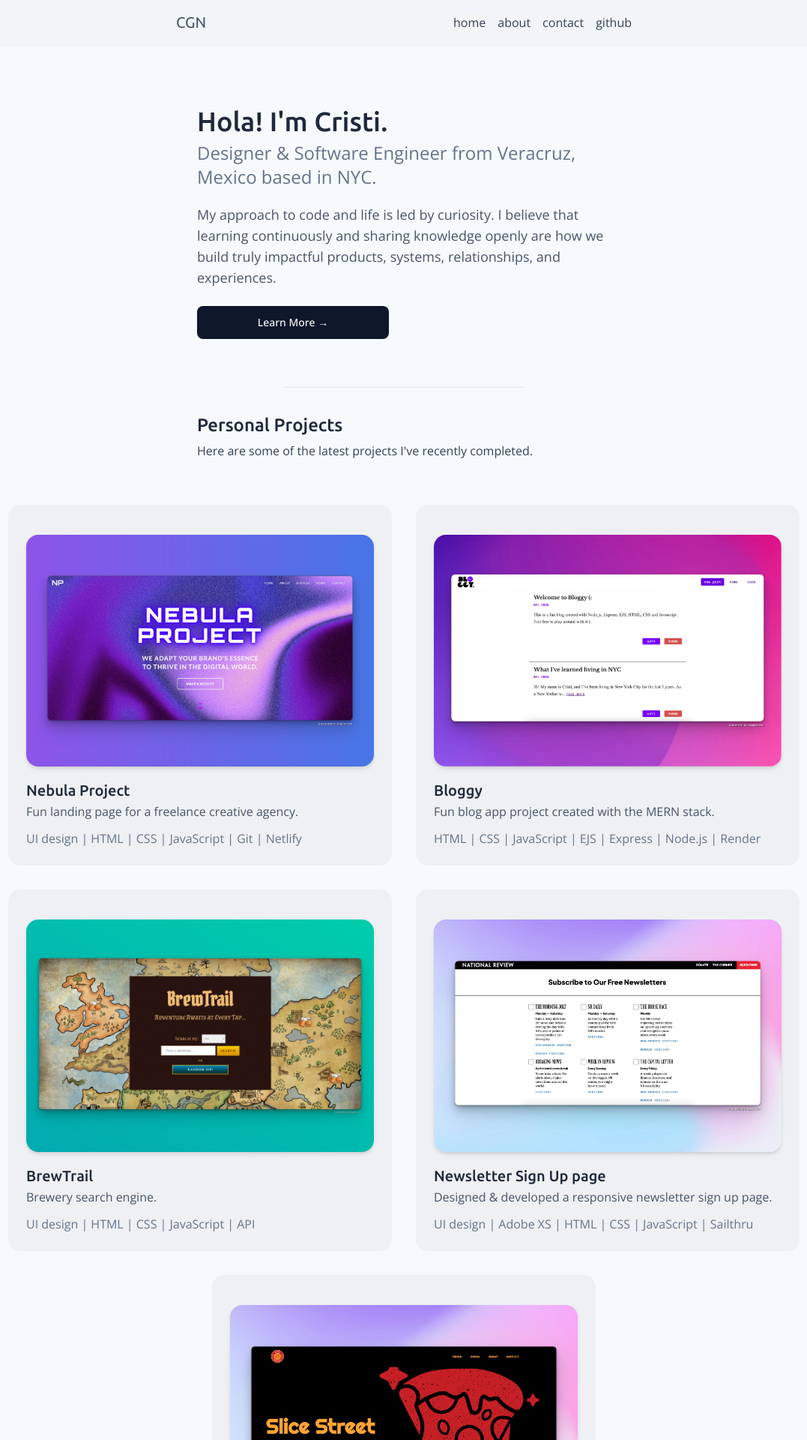
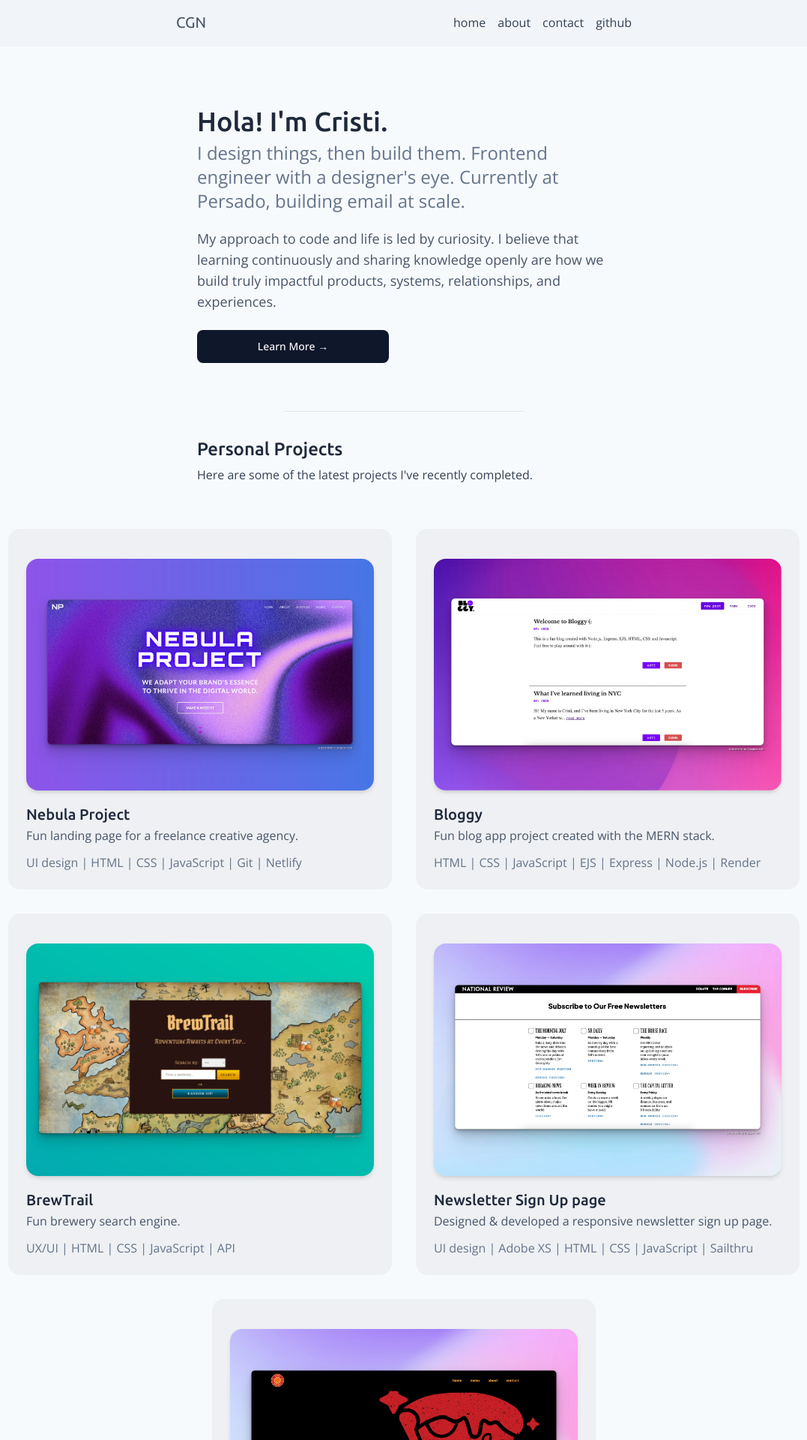
Before and after one commit to justbycris/se-portfolio, a React (Vite) app: page / in a window 1280 px wide. Shown: the top 1920 px of the page at 75% size, without its empty margins (101-1178 px from the left). Built offline with nearby package versions, Linux system fonts and the light colour scheme.

Commit message:
copy-edits

```diff
--- a/index.html
+++ b/index.html
@@ -4,7 +4,7 @@
     <meta charset="UTF-8" />
     <link rel="icon" type="image/svg+xml" href="/src/assets/C-icon.svg" />
     <meta name="viewport" content="width=device-width, initial-scale=1.0" />
-    <title>Cristi GN. | Full Stack Software Engineer</title>
+    <title>Cristi GN. | Designer & Software Engineer</title>
   </head>
   <body style="background-color: #f7fafc">
     <div id="root"></div>
--- a/src/Pages/Home.jsx
+++ b/src/Pages/Home.jsx
@@ -13,7 +13,7 @@ export default function Home() {
       <Header />
         <Text
     header={"Hola! I'm Cristi." }
-    subtitle={"Designer & Software Engineer from Veracruz, Mexico based in NYC."}
+    subtitle={"I design things, then build them. Frontend engineer with a designer's eye. Currently at Persado, building email at scale."}
     copy={"My approach to code and life is led by curiosity. I believe that learning continuously and sharing knowledge openly are how we build truly impactful products, systems, relationships, and experiences."}
     />
     <Button buttonLink="/about" label="Learn More"></Button>
--- a/src/components/ProjectCard.jsx
+++ b/src/components/ProjectCard.jsx
@@ -34,8 +34,8 @@ export default function ProjectCard() {
           photoName={BrewTrail}
           photoText= {"Screenshot of BrewTrail project."}
           name="BrewTrail"
-          description="Brewery search engine.   "
-          stack="UI design | HTML | CSS | JavaScript | API"
+          description="Fun brewery search engine. "
+          stack="UX/UI | HTML | CSS | JavaScript | API"
           />
           <Card
           projectLink={"https://newsletter-signup-frontend.netlify.app/"}
```
